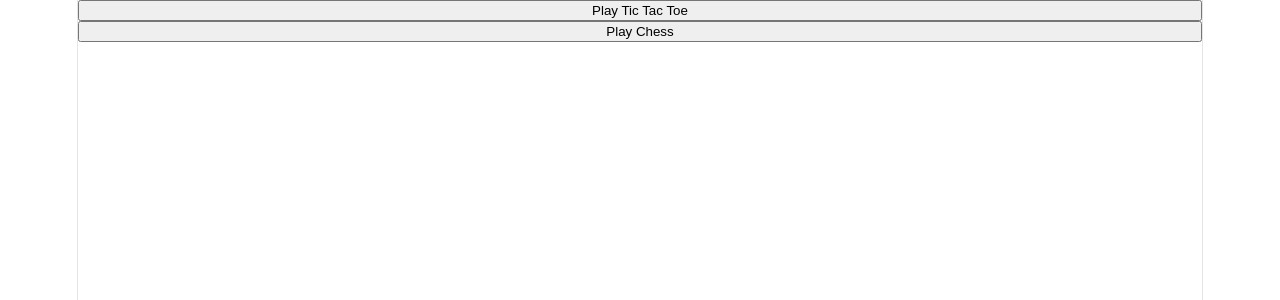
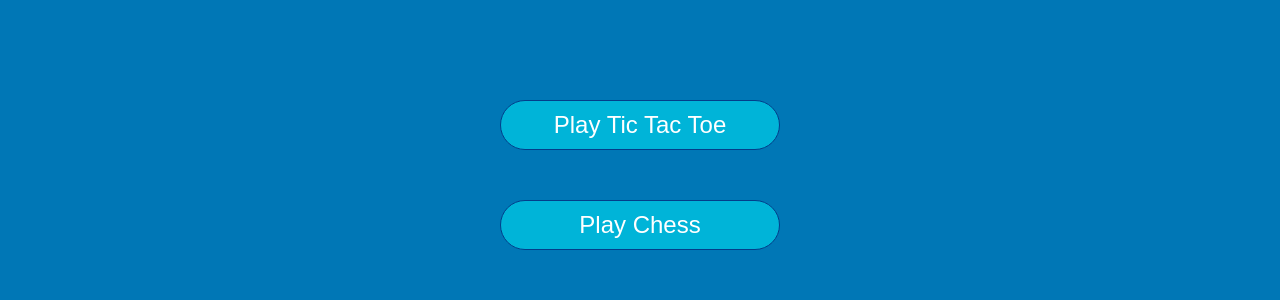
Before and after one commit to aal2015/react_ticTacToe_chess, a React (Vite) app in the folder ticTacToe_chess/: page / in a window 1280 px wide. Shown: the top 300 px of the page. Built offline with nearby package versions, Linux system fonts and the light colour scheme.

Commit message:
Added styling to the first page

```diff
--- a/ticTacToe_chess/src/App.jsx
+++ b/ticTacToe_chess/src/App.jsx
@@ -13,10 +13,22 @@ function App() {
   }
 
   return (
-    <>
-      <button type="button" onClick={() => navigatePage('/ticTacToe')}>Play Tic Tac Toe</button>
-      <button type="button" onClick={() => navigatePage('/chess')}>Play Chess</button>
-    </>
+    <div className='startPageDiv'>
+      <button
+        className='gameSelectButton'
+        type="button"
+        onClick={() => navigatePage('/ticTacToe')}
+      >
+        Play Tic Tac Toe
+      </button>
+      <button
+        className='gameSelectButton'
+        type="button"
+        onClick={() => navigatePage('/chess')}
+      >
+        Play Chess
+      </button>
+    </ div>
   )
 }
 
--- a/ticTacToe_chess/src/index.css
+++ b/ticTacToe_chess/src/index.css
@@ -1,57 +1,6 @@
-:root {
-  --text: #6b6375;
-  --text-h: #08060d;
-  --bg: #fff;
-  --border: #e5e4e7;
-  --code-bg: #f4f3ec;
-  --accent: #aa3bff;
-  --accent-bg: rgba(170, 59, 255, 0.1);
-  --accent-border: rgba(170, 59, 255, 0.5);
-  --social-bg: rgba(244, 243, 236, 0.5);
-  --shadow:
-    rgba(0, 0, 0, 0.1) 0 10px 15px -3px, rgba(0, 0, 0, 0.05) 0 4px 6px -2px;
-
-  --sans: system-ui, 'Segoe UI', Roboto, sans-serif;
-  --heading: system-ui, 'Segoe UI', Roboto, sans-serif;
-  --mono: ui-monospace, Consolas, monospace;
-
-  font: 18px/145% var(--sans);
-  letter-spacing: 0.18px;
-  color-scheme: light dark;
-  color: var(--text);
-  background: var(--bg);
-  font-synthesis: none;
-  text-rendering: optimizeLegibility;
-  -webkit-font-smoothing: antialiased;
-  -moz-osx-font-smoothing: grayscale;
-
-  @media (max-width: 1024px) {
-    font-size: 16px;
-  }
-}
-
-@media (prefers-color-scheme: dark) {
-  :root {
-    --text: #9ca3af;
-    --text-h: #f3f4f6;
-    --bg: #16171d;
-    --border: #2e303a;
-    --code-bg: #1f2028;
-    --accent: #c084fc;
-    --accent-bg: rgba(192, 132, 252, 0.15);
-    --accent-border: rgba(192, 132, 252, 0.5);
-    --social-bg: rgba(47, 48, 58, 0.5);
-    --shadow:
-      rgba(0, 0, 0, 0.4) 0 10px 15px -3px, rgba(0, 0, 0, 0.25) 0 4px 6px -2px;
-  }
-
-  #social .button-icon {
-    filter: invert(1) brightness(2);
-  }
-}
-
 body {
   margin: 0;
+  background-color: #0077B6;
 }
 
 #root {
@@ -66,46 +15,19 @@ body {
   box-sizing: border-box;
 }
 
-h1,
-h2 {
-  font-family: var(--heading);
-  font-weight: 500;
-  color: var(--text-h);
+.startPageDiv {
+  display: flex;
+  flex-direction: column;
+  padding-top: 75px;
 }
 
-h1 {
-  font-size: 56px;
-  letter-spacing: -1.68px;
-  margin: 32px 0;
-  @media (max-width: 1024px) {
-    font-size: 36px;
-    margin: 20px 0;
-  }
+.gameSelectButton {
+  border: 1px solid #023E8A;
+  border-radius: 25px;
+  background-color: #00B4D8;
+  color: white;
+  padding: 10px;
+  width: 280px;
+  font-size: 1.5rem;
+  margin: 25px auto;
 }
-h2 {
-  font-size: 24px;
-  line-height: 118%;
-  letter-spacing: -0.24px;
-  margin: 0 0 8px;
-  @media (max-width: 1024px) {
-    font-size: 20px;
-  }
-}
-p {
-  margin: 0;
-}
-
-code,
-.counter {
-  font-family: var(--mono);
-  display: inline-flex;
-  border-radius: 4px;
-  color: var(--text-h);
-}
-
-code {
-  font-size: 15px;
-  line-height: 135%;
-  padding: 4px 8px;
-  background: var(--code-bg);
-}
```
